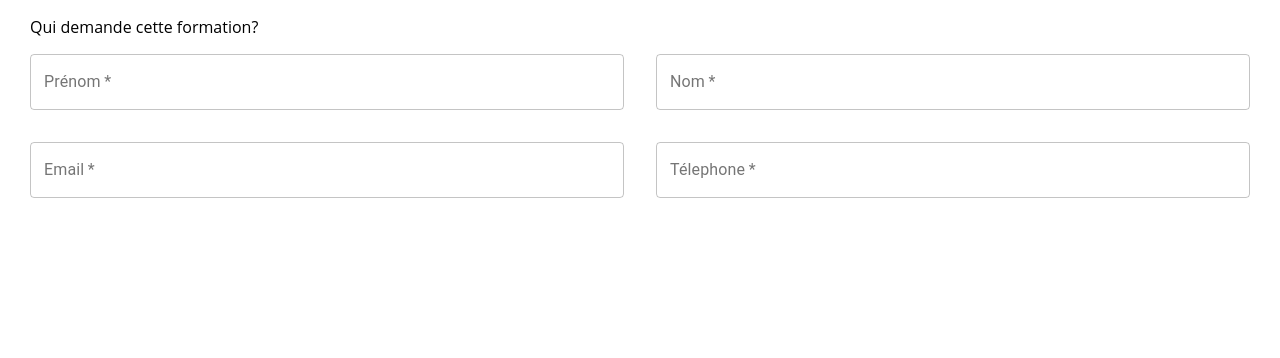
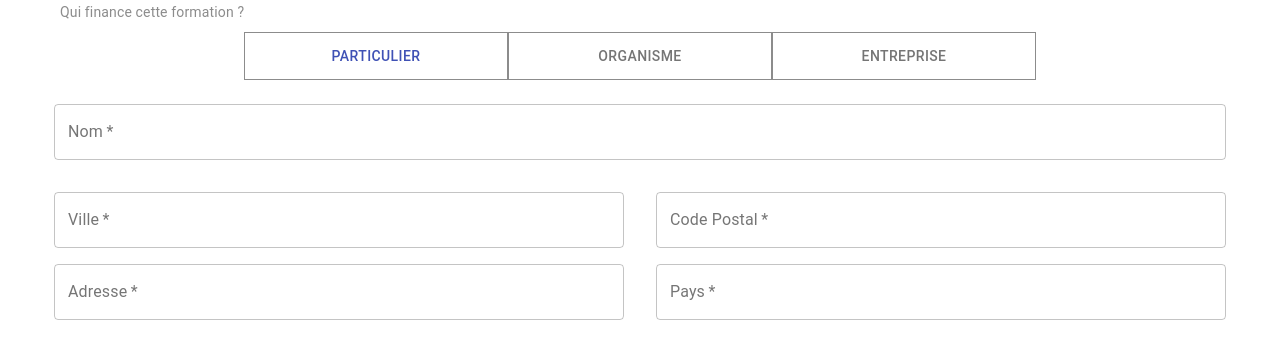
Before and after one commit to syrax68/Nextjs-devis, a Next.js app: page /components/Facture in a window 1280 px wide. Shown: the top 358 px of the page. Built offline with nearby package versions, Linux system fonts and the light colour scheme.

Commit message:
menu dans modal

```diff
--- a/pages/components/Contact.js
+++ b/pages/components/Contact.js
@@ -11,7 +11,7 @@ import {
 export default function Contact() {
   return (
         <div className={styles.body}>
-            <Typography className={styles.text}>Qui demande cette formation?</Typography>
+            <Typography className={styles.textmenu}>Qui demande cette formation?</Typography>
 
             <form name="contact" method="POST" data-netlify="true">
                 <CardContent
--- a/pages/components/Facture.js
+++ b/pages/components/Facture.js
@@ -1,18 +1,74 @@
 import React from 'react';
+import PropTypes from 'prop-types';
 import styles from '../../styles/modal.module.css'
 import {
   Button,
   CardContent,
+  Typography,
   Grid,
-  TextField
+  TextField,
+  Box,
+  Tab,
+  Avatar,
+  Tabs,
+  TextareaAutosize
 } from '@material-ui/core';
 
+
+function TabPanel(props) {
+    const { children, value, index, ...other } = props;
+
+    return (
+      <div
+        role="tabpanel"
+        hidden={value !== index}
+        id={`scrollable-force-tabpanel-${index}`}
+        aria-labelledby={`scrollable-force-tab-${index}`}
+        {...other}
+      >
+        {value === index && (
+          <Box p={3}>
+            <Typography>{children}</Typography>
+          </Box>
+        )}
+      </div>
+    );
+}
+
+TabPanel.propTypes = {
+    children: PropTypes.node,
+    index: PropTypes.any.isRequired,
+    value: PropTypes.any.isRequired,
+};
+
+function a11yProps(index) {
+    return {
+        id: `simple-tab-${index}`,
+        'aria-controls': `simple-tabpanel-${index}`,
+    };
+}
 export default function Facture() {
+    const [value, setValue] = React.useState(0);
+
+    const handleChange = (event, newValue) => {
+        setValue(newValue);
+    };
     return (
-        <div className={styles.body}>
-            <p id="transition-modal-title">Qui demande cette formation?</p>
-
+        <Box className={styles.body}>
+            <Typography component={'span'} variant={'body2'} className={styles.textmenu}>Qui finance cette formation ?</Typography>
             <form name="contact" method="POST" data-netlify="true">
+                <Tabs
+                    value={value}
+                    onChange={handleChange}
+                    indicatorColor="primary"
+                    textColor="primary"
+                    className={styles.menuBar}
+                >
+                    <Tab className={styles.menu} label="Particulier" {...a11yProps(0)} style={{width: "30%"}}/>
+                    <Tab className={styles.menu} label="Organisme" {...a11yProps(1)} style={{width: "30%"}}/>
+                    <Tab className={styles.menu} label="Entreprise" {...a11yProps(2)} style={{width: "30%"}}/>
+                </Tabs>
+                <TabPanel value={value} index={0}>
                     <CardContent
                         className={styles.content}
                     >
@@ -22,20 +78,7 @@ export default function Facture() {
                         >
                             <Grid
                             item
-                        md={6}
-                        xs={12}
-                        >
-                        <TextField
-                            fullWidth
-                            label="Prénom"
-                            name="prenom"
-                            required
-                            variant="outlined"
-                        />
-                        </Grid>
-                        <Grid
-                        item
-                        md={6}
+                            md={12}
                             xs={12}
                             >
                             <TextField
@@ -53,9 +96,8 @@ export default function Facture() {
                             >
                             <TextField
                                 fullWidth
-                            label="Email"
-                            name="email"
-                            type="email"
+                                label="Ville"
+                                name="ville"
                                 required
                                 variant="outlined"
                             />
@@ -67,15 +109,222 @@ export default function Facture() {
                             >
                             <TextField
                                 fullWidth
-                            label="Télephone"
-                            name="phone"
+                                label="Code Postal"
+                                name="code"
+                                required
+                                variant="outlined"
+                            />
+                            </Grid>
+                        </Grid>
+                        <Grid
+                            container
+                            spacing={4}
+                        >
+                            <Grid
+                            item
+                            md={6}
+                            xs={12}
+                            >
+                            <TextField
+                                fullWidth
+                                label="Adresse"
+                                name="adresse"
+                                required
+                                variant="outlined"
+                            />
+                            </Grid>
+                            <Grid
+                            item
+                            md={6}
+                            xs={12}
+                            >
+                            <TextField
+                                fullWidth
+                                label="Pays"
+                                name="pays"
                                 required
                                 variant="outlined"
                             />
                             </Grid>
                         </Grid>
                     </CardContent>
+                </TabPanel>
+                <TabPanel value={value} index={1}>
+                    <CardContent
+                        className={styles.content}
+                    >
+                        <Grid
+                            container
+                            spacing={4}
+                        >
+                            <Grid
+                            item
+                            md={12}
+                            xs={12}
+                            >
+                            <TextField
+                                fullWidth
+                                label="Votre organisme"
+                                name="organisme"
+                                required
+                                variant="outlined"
+                            />
+                            </Grid>
+                            <Grid
+                            item
+                            md={12}
+                            xs={12}
+                            >
+                            <TextField
+                                fullWidth
+                                label="Nom"
+                                name="nom"
+                                required
+                                variant="outlined"
+                            />
+                            </Grid>
+                            <Grid
+                            item
+                            md={6}
+                            xs={12}
+                            >
+                            <TextField
+                                fullWidth
+                                label="Ville"
+                                name="ville"
+                                required
+                                variant="outlined"
+                            />
+                            </Grid>
+                            <Grid
+                            item
+                            md={6}
+                            xs={12}
+                            >
+                            <TextField
+                                fullWidth
+                                label="Code Postal"
+                                name="code"
+                                required
+                                variant="outlined"
+                            />
+                            </Grid>
+                        </Grid>
+                        <Grid
+                            container
+                            spacing={4}
+                        >
+                            <Grid
+                            item
+                            md={6}
+                            xs={12}
+                            >
+                            <TextField
+                                fullWidth
+                                label="Adresse"
+                                name="adresse"
+                                required
+                                variant="outlined"
+                            />
+                            </Grid>
+                            <Grid
+                            item
+                            md={6}
+                            xs={12}
+                            >
+                            <TextField
+                                fullWidth
+                                label="Pays"
+                                name="pays"
+                                required
+                                variant="outlined"
+                            />
+                            </Grid>
+                        </Grid>
+                    </CardContent>
+                </TabPanel>
+                <TabPanel value={value} index={2}>
+                    <CardContent
+                        className={styles.content}
+                    >
+                        <Grid
+                            container
+                            spacing={4}
+                        >
+                            <Grid
+                            item
+                            md={12}
+                            xs={12}
+                            >
+                            <TextField
+                                fullWidth
+                                label="Nom entreprise"
+                                name="entreprise"
+                                required
+                                variant="outlined"
+                            />
+                            </Grid>
+                            <Grid
+                            item
+                            md={6}
+                            xs={12}
+                            >
+                            <TextField
+                                fullWidth
+                                label="Ville"
+                                name="ville"
+                                required
+                                variant="outlined"
+                            />
+                            </Grid>
+                            <Grid
+                            item
+                            md={6}
+                            xs={12}
+                            >
+                            <TextField
+                                fullWidth
+                                label="Code Postal"
+                                name="code"
+                                required
+                                variant="outlined"
+                            />
+                            </Grid>
+                        </Grid>
+                        <Grid
+                            container
+                            spacing={4}
+                        >
+                            <Grid
+                            item
+                            md={6}
+                            xs={12}
+                            >
+                            <TextField
+                                fullWidth
+                                label="Adresse"
+                                name="adresse"
+                                required
+                                variant="outlined"
+                            />
+                            </Grid>
+                            <Grid
+                            item
+                            md={6}
+                            xs={12}
+                            >
+                            <TextField
+                                fullWidth
+                                label="Pays"
+                                name="pays"
+                                required
+                                variant="outlined"
+                            />
+                            </Grid>
+                        </Grid>
+                    </CardContent>
+                </TabPanel>
             </form>
-        </div>
+        </Box>
   )
 }
--- a/styles/globals.css
+++ b/styles/globals.css
@@ -3,8 +3,8 @@ body {
 	padding: 0;
 	height: 100%;
 	margin: 0;
-    font-family: -apple-system, BlinkMacSystemFont, Segoe UI, Roboto, Oxygen, Ubuntu, Cantarell, Fira Sans, Droid Sans,
-        Helvetica Neue, sans-serif;
+	font-family: -apple-system, BlinkMacSystemFont, Segoe UI, Roboto, Oxygen,
+		Ubuntu, Cantarell, Fira Sans, Droid Sans, Helvetica Neue, sans-serif;
 }
 
 a {
@@ -18,3 +18,6 @@ a {
 #__next {
 	height: 100%;
 }
+form {
+	margin-top: 10px;
+}
--- a/styles/modal.module.css
+++ b/styles/modal.module.css
@@ -77,11 +77,32 @@
 .textarea {
 	width: 100%;
 }
-.menu {
-    width: 100%;
-}
+
 .menuBar {
 	display: flex !important;
 	justify-content: center !important;
 	align-items: center !important;
 }
+.menuBar div div {
+	display: flex;
+	justify-content: center;
+	align-items: center;
+}
+.menuBar div span {
+	background-color: transparent;
+	display: contents;
+}
+.textmenu {
+	padding: 10px;
+	color: #8c8c8c;
+	margin-left: 20px !important;
+	margin-bottom: 10px !important;
+}
+.menu {
+	border: 1px solid #8c8c8c !important;
+}
+.menu:focus {
+	background-color: #19b3a3;
+	color: #fff !important;
+	border: 1px solid #19b3a3 !important;
+}
```
Also changed, not shown: pages/components/Address.js (+4 -4 lines). Lines whose indentation alone changed are shown as unchanged.
